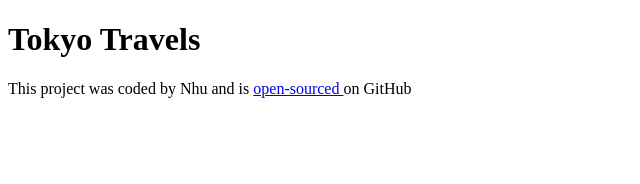
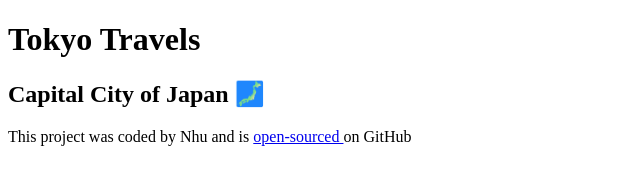
Before and after one commit to Astar05/Travel-Page-Project, a plain HTML site: page index.html in a window 1280 px wide. Shown: the whole page, without its empty margins (0-640 px from the left). Drawn offline with Linux system fonts and the light colour scheme.

Commit message:
Update index.html

```diff
--- a/index.html
+++ b/index.html
@@ -8,7 +8,7 @@
   </head>
   <body>
     <h1>Tokyo Travels</h1>
-
+    <h2>Capital City of Japan 🗾</h2>
     <footer>
       This project was coded by Nhu and is
       <a href="https://github.com/Astar05/Travel-Page-Project" target="_blank">
```
